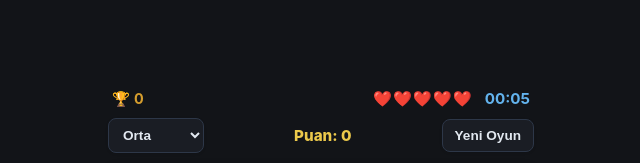
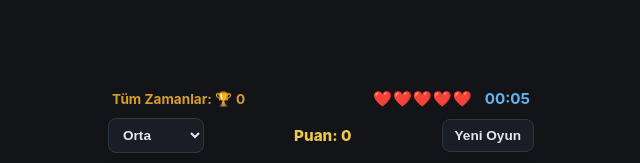
Before and after one commit to Daifagy/Sudoku, a plain HTML site: page index.html in a window 1280 px wide. Shown: the top 163 px of the page, without its empty margins (319-959 px from the left). Drawn offline with nearby package versions, Linux system fonts and the light colour scheme.

Commit message:
Add "Tüm Zamanlar:" label next to high score trophy icon
Add "Tüm Zamanlar:" label next to high score trophy icon

```diff
--- a/index.html
+++ b/index.html
@@ -112,12 +112,13 @@
         }
 
         .high-score-display {
-            font-size: 0.9rem;
+            font-size: 0.85rem;
             font-weight: bold;
             color: #d69e2e;
             display: flex;
             align-items: center;
             gap: 4px;
+            white-space: nowrap;
         }
 
         .header-right {
@@ -405,7 +406,7 @@
     <!-- ÜST STAT BARI -->
     <header>
         <div class="high-score-display">
-            🏆 <span id="high-score">0</span>
+            Tüm Zamanlar: 🏆 <span id="high-score">0</span>
         </div>
         <div class="header-right">
             <span id="lives" class="lives-display">❤️❤️❤️❤️❤️</span>
```
